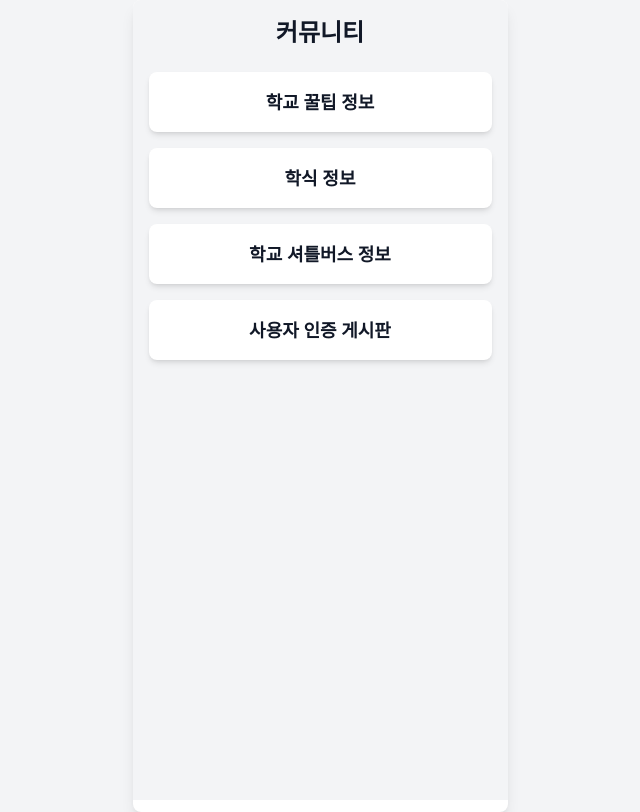
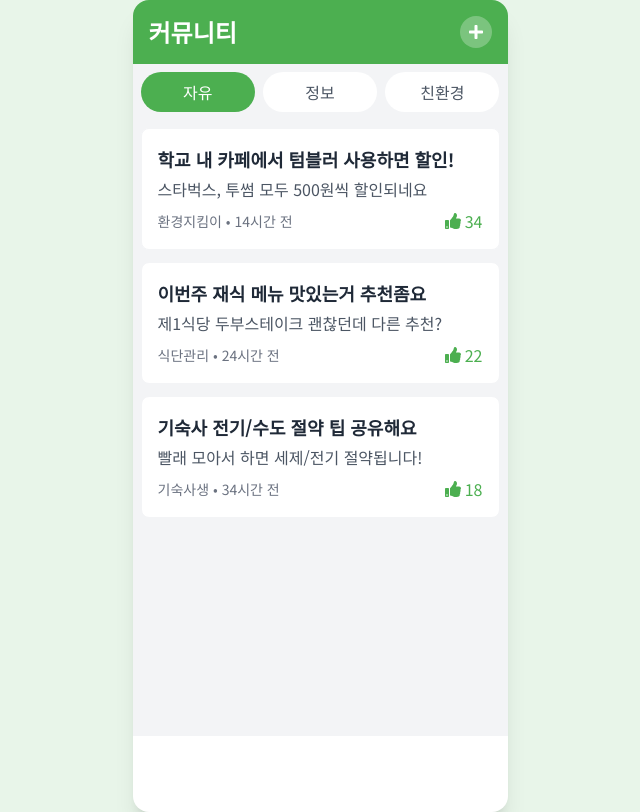
Before and after one commit to YUJAEYUN/HBNU-CARBON-NEUTRAL-TEAM, a Next.js app: page /community in a window 1280 px wide. Shown: the whole page, without its empty margins (320-960 px from the left). Built offline with nearby package versions, Linux system fonts and the light colour scheme.

Commit message:
feat: 커뮤니티 페이지 퍼블리싱

```diff
--- a/src/app/community/page.tsx
+++ b/src/app/community/page.tsx
@@ -1,30 +1,127 @@
 "use client";
+import { useState } from "react";
 import { useRouter } from "next/navigation";
+import { FaPlus, FaThumbsUp } from "react-icons/fa";
 
 const CommunityPage = () => {
   const router = useRouter();
+  const [activeTab, setActiveTab] = useState("자유");
 
-  const categories = [
-    { name: "학교 꿀팁 정보", path: "/community/tips" },
-    { name: "학식 정보", path: "/community/hansik" },
-    { name: "학교 셔틀버스 정보", path: "/community/shuttle" },
-    { name: "사용자 인증 게시판", path: "/community/verification" },
+  // 게시글 데이터
+  const posts = [
+    {
+      id: 1,
+      title: "학교 내 카페에서 텀블러 사용하면 할인!",
+      content: "스타벅스, 투썸 모두 500원씩 할인되네요",
+      author: "환경지킴이",
+      time: "14시간 전",
+      likes: 34,
+      category: "자유"
+    },
+    {
+      id: 2,
+      title: "이번주 재식 메뉴 맛있는거 추천좀요",
+      content: "제1식당 두부스테이크 괜찮던데 다른 추천?",
+      author: "식단관리",
+      time: "24시간 전",
+      likes: 22,
+      category: "자유"
+    },
+    {
+      id: 3,
+      title: "기숙사 전기/수도 절약 팁 공유해요",
+      content: "빨래 모아서 하면 세제/전기 절약됩니다!",
+      author: "기숙사생",
+      time: "34시간 전",
+      likes: 18,
+      category: "자유"
+    },
+    {
+      id: 4,
+      title: "내일 환경공학 시험 족보 있나요?",
+      content: "김교수님 기출문제 찾습니다 ㅠㅠ",
+      author: "시험공부중",
+      time: "41시간 전",
+      likes: 12,
+      category: "정보"
+    },
+    {
+      id: 5,
+      title: "학교 환경동아리 봉사활동 모집",
+      content: "5월 15일 교내 쓰레기 줍기 • 참여시 CO₂ 1.2kg 절감",
+      author: "참여신청",
+      time: "2일 전",
+      likes: 0,
+      category: "친환경",
+      isEvent: true
+    }
   ];
 
+  // 현재 탭에 해당하는 게시글만 필터링
+  const filteredPosts = activeTab === "전체"
+    ? posts
+    : posts.filter(post => post.category === activeTab);
+
   return (
-    <div className="min-h-screen bg-gray-100 p-4">
-      <h1 className="text-2xl font-bold text-center mb-6">커뮤니티</h1>
-      <div className="flex flex-col space-y-4">
-        {categories.map((category, index) => (
+    <div className="flex-1 flex flex-col h-full pb-[76px]">
+      {/* 상단 헤더 */}
+      <div className="w-full bg-primary py-4 px-4 flex justify-between items-center shadow-md">
+        <h1 className="text-2xl font-bold text-white">커뮤니티</h1>
+        <button className="bg-primary-light bg-opacity-30 text-white p-2 rounded-full">
+          <FaPlus />
+        </button>
+      </div>
+
+      {/* 탭 메뉴 */}
+      <div className="flex bg-gray-100 p-2 space-x-2">
+        {["자유", "정보", "친환경"].map((tab) => (
           <button
-            key={index}
-            className="p-4 bg-white shadow-md rounded-lg text-center text-lg font-semibold"
-            onClick={() => router.push(category.path)}
+            key={tab}
+            className={`flex-1 py-2 px-4 text-center rounded-full font-medium ${
+              activeTab === tab
+                ? "bg-primary text-white"
+                : "bg-white text-gray-600"
+            }`}
+            onClick={() => setActiveTab(tab)}
           >
-            {category.name}
+            {tab}
           </button>
         ))}
       </div>
+
+      {/* 게시글 목록 */}
+      <div className="flex-1 overflow-y-auto bg-gray-100 p-2">
+        {filteredPosts.map((post) => (
+          <div
+            key={post.id}
+            className={`mb-3 p-4 rounded-lg ${
+              post.isEvent
+                ? "bg-primary-light"
+                : "bg-white"
+            } border ${post.isEvent ? "border-primary-medium" : "border-gray-100"}`}
+          >
+            <h2 className="text-lg font-bold text-gray-800 mb-1">{post.title}</h2>
+            <p className="text-gray-600 mb-2">{post.content}</p>
+            <div className="flex justify-between items-center">
+              <div className="text-gray-500 text-sm">
+                {post.author} • {post.time}
+              </div>
+              <div className="flex items-center text-primary">
+                {post.isEvent ? (
+                  <span className="text-primary font-medium">👍 {post.author}</span>
+                ) : (
+                  <>
+                    <FaThumbsUp className="mr-1" />
+                    <span>{post.likes}</span>
+                  </>
+                )}
+              </div>
+            </div>
+          </div>
+        ))}
+      </div>
+
+      {/* NavBar 컴포넌트는 레이아웃에서 자동으로 추가됩니다 */}
     </div>
   );
 };
--- a/src/app/globals.css
+++ b/src/app/globals.css
@@ -1,7 +1,32 @@
+@import url('https://fonts.googleapis.com/css2?family=Noto+Sans+KR:wght@400;500;700&display=swap');
+
 @tailwind base;
 @tailwind components;
 @tailwind utilities;
 
 body {
-  @apply bg-gray-100 text-gray-900;
+  @apply bg-primary-light text-gray-900;
+  font-family: 'Noto Sans KR', sans-serif;
 }
+
+/* 스크롤바 스타일링 */
+::-webkit-scrollbar {
+  width: 6px;
+}
+
+::-webkit-scrollbar-track {
+  @apply bg-primary-light;
+}
+
+::-webkit-scrollbar-thumb {
+  @apply bg-primary-medium rounded-full;
+}
+
+/* 버튼 효과 */
+button {
+  @apply transition-all duration-200;
+}
+
+button:active {
+  transform: scale(0.98);
+}
--- a/src/app/layout.tsx
+++ b/src/app/layout.tsx
@@ -23,9 +23,9 @@ export default function RootLayout({ children }: { children: React.ReactNode })
 
   return (
     <html lang="ko">
-      <body className="bg-gray-100 text-gray-900 flex justify-center items-center min-h-screen">
+      <body className="bg-primary-light text-gray-900 flex justify-center items-center min-h-screen">
         {/* ✅ 모바일 화면 크기 고정 */}
-        <div className="w-[375px] h-[812px] bg-white shadow-lg rounded-lg overflow-hidden relative flex flex-col">
+        <div className="w-[375px] h-[812px] bg-white shadow-xl rounded-2xl overflow-hidden relative flex flex-col">
           <div className="flex-grow overflow-y-auto">{children}</div>
           {isLoggedIn && <NavBar />} {/* ✅ 로그인한 경우에만 네비게이션 바 표시 */}
         </div>
--- a/src/components/Navbar.tsx
+++ b/src/components/Navbar.tsx
@@ -7,41 +7,41 @@ const NavBar = () => {
   const pathname = usePathname();
 
   return (
-    <div className="fixed bottom-0 left-0 right-0 flex justify-center w-full bg-white shadow-md pb-safe">
-      <div className="w-full max-w-[375px] flex justify-evenly items-center px-2 py-4 relative">
+    <div className="fixed bottom-0 left-0 right-0 flex justify-center w-full bg-white shadow-lg pb-safe border-t border-primary-light">
+      <div className="w-full max-w-[375px] flex justify-evenly items-center px-2 py-3 relative">
         <div className="flex justify-between w-full">
           <button
-            className={`flex flex-col items-center w-[20%] ${pathname === "/" ? "text-green-500" : "text-gray-700"}`}
+            className={`flex flex-col items-center w-[20%] ${pathname === "/" ? "text-primary" : "text-gray-500"}`}
             onClick={() => router.push("/")}
           >
-            <FaHome className="text-xl mb-1" />
-            <p className="text-xs">홈</p>
+            <FaHome className={`text-xl mb-1 ${pathname === "/" ? "text-primary" : "text-gray-500"}`} />
+            <p className={`text-xs font-medium ${pathname === "/" ? "text-primary" : "text-gray-500"}`}>홈</p>
           </button>
           <button
-            className={`flex flex-col items-center w-[20%] ${pathname.startsWith("/community") ? "text-green-500" : "text-gray-700"}`}
+            className={`flex flex-col items-center w-[20%] ${pathname.startsWith("/community") ? "text-primary" : "text-gray-500"}`}
             onClick={() => router.push("/community")}
           >
-            <FaComments className="text-xl mb-1" />
-            <p className="text-xs">커뮤니티</p>
+            <FaComments className={`text-xl mb-1 ${pathname.startsWith("/community") ? "text-primary" : "text-gray-500"}`} />
+            <p className={`text-xs font-medium ${pathname.startsWith("/community") ? "text-primary" : "text-gray-500"}`}>커뮤니티</p>
           </button>
           <div className="w-[20%] relative">
-            <button className="absolute left-1/2 -translate-x-1/2 -translate-y-1/2 top-0 flex flex-col items-center justify-center bg-green-500 text-white p-4 rounded-full shadow-lg">
+            <button className="absolute left-1/2 -translate-x-1/2 -translate-y-1/2 top-0 flex flex-col items-center justify-center bg-primary text-white p-4 rounded-full shadow-lg">
               <FaCamera className="text-2xl" />
             </button>
           </div>
           <button
-            className={`flex flex-col items-center w-[20%] ${pathname === "/energy" ? "text-green-500" : "text-gray-700"}`}
+            className={`flex flex-col items-center w-[20%] ${pathname === "/energy" ? "text-primary" : "text-gray-500"}`}
             onClick={() => router.push("/energy")}
           >
-            <FaBolt className="text-xl mb-1" />
-            <p className="text-xs">에너지 현황</p>
+            <FaBolt className={`text-xl mb-1 ${pathname === "/energy" ? "text-primary" : "text-gray-500"}`} />
+            <p className={`text-xs font-medium ${pathname === "/energy" ? "text-primary" : "text-gray-500"}`}>에너지</p>
           </button>
           <button
-            className={`flex flex-col items-center w-[20%] ${pathname === "/dashboard" ? "text-green-500" : "text-gray-700"}`}
+            className={`flex flex-col items-center w-[20%] ${pathname === "/dashboard" ? "text-primary" : "text-gray-500"}`}
             onClick={() => router.push("/dashboard")}
           >
-            <FaUser className="text-xl mb-1" />
-            <p className="text-xs">마이페이지</p>
+            <FaUser className={`text-xl mb-1 ${pathname === "/dashboard" ? "text-primary" : "text-gray-500"}`} />
+            <p className={`text-xs font-medium ${pathname === "/dashboard" ? "text-primary" : "text-gray-500"}`}>마이</p>
           </button>
         </div>
       </div>
--- a/tailwind.config.ts
+++ b/tailwind.config.ts
@@ -6,7 +6,15 @@ const config: Config = {
     "./src/components/**/*.{js,ts,jsx,tsx}",  // ✅ 재사용 가능한 컴포넌트 포함
   ],
   theme: {
-    extend: {},
+    extend: {
+      colors: {
+        'primary': '#4CAF50',
+        'primary-light': '#E8F5E9',
+        'primary-medium': '#81C784',
+        'primary-dark': '#2E7D32',
+        'accent': '#1B5E20',
+      },
+    },
   },
   plugins: [],
 };
```
Also changed, not shown: src/app/page.tsx (+50 -32 lines).
